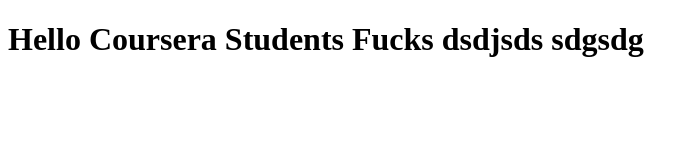
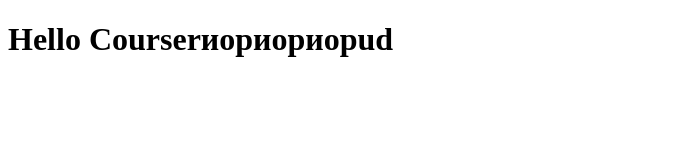
Before and after one commit to Uvreliy/site1.0, a plain HTML site: page index.html in a window 1280 px wide. Shown: the whole page, without its empty margins (0-699 px from the left). Drawn offline with Linux system fonts and the light colour scheme.

Commit message:
First index

```diff
--- a/index.html
+++ b/index.html
@@ -5,6 +5,7 @@
     <title>Hello Couresera</title>
   </head>
   <body>
-    <h1> Hello Coursera Students Fucks dsdjsds sdgsdg  </h1>
+    <h1> Hello Courserиориориорud</h1>
+
   </body>
 </html>
```
